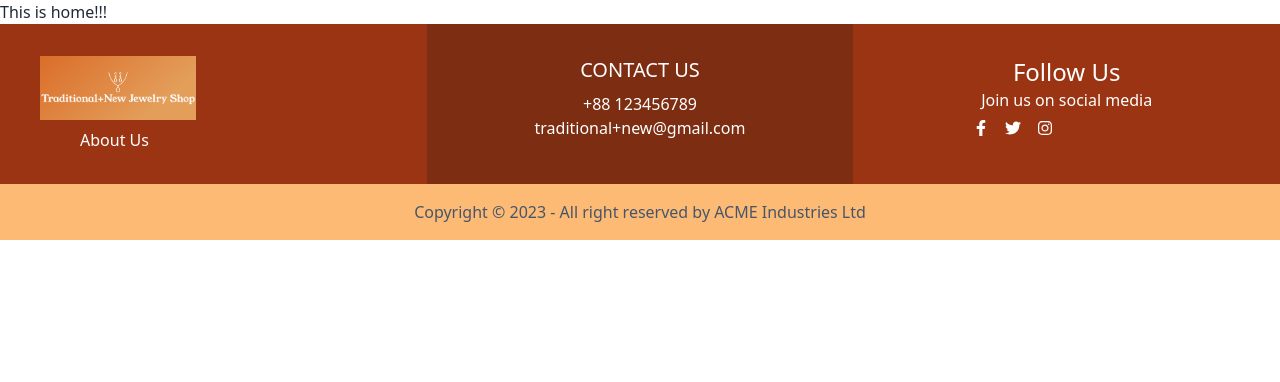
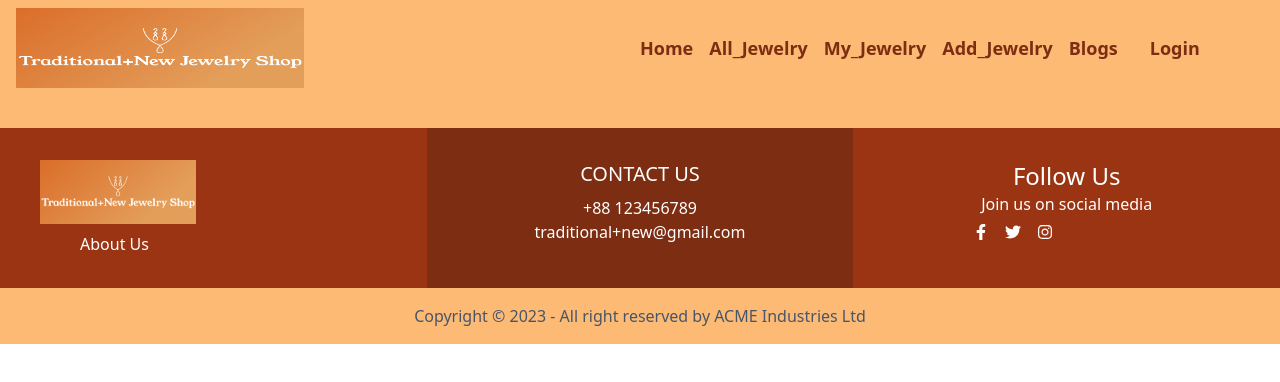
Before and after one commit to Ritupriya-Chowdhury/Jewelry_Shop_Client, a React (Vite) app: page / in a window 1280 px wide. Shown: the top 382 px of the page. Built offline with nearby package versions, Linux system fonts and the light colour scheme.

Commit message:
Header Added

```diff
--- a/src/Components/Layout/Pages/Home/Home/Home.jsx
+++ b/src/Components/Layout/Pages/Home/Home/Home.jsx
@@ -3,7 +3,7 @@
 const Home = () => {
     return (
         <div>
-            This is home!!!
+
         </div>
     );
 };
--- a/src/Components/Layout/Pages/Shear/Footer.jsx
+++ b/src/Components/Layout/Pages/Shear/Footer.jsx
@@ -2,11 +2,11 @@ import { FaFacebookF, FaTwitter, FaInstagram } from 'react-icons/fa';
 import logo from '../../../../assets/cover.png'
 const Footer = () => {
     return (
-        <div className="bg-orange-300 pb-4 ">
+        <div className="bg-orange-300 pb-4 py-32">
             <div className='grid grid-cols-1 md:grid-cols-3 text-white mb-4'>
-                <div className="col bg-orange-800  p-8">
+                <div className="col  bg-orange-800   p-8">
                     <div className='ml-16 md:mx-2'>
-                    <div className='flex  '>
+                    <div className='flex '>
                         <div ><img className=' h-16' src={logo}  alt="" /></div>
 
                     </div>
@@ -38,7 +38,7 @@ const Footer = () => {
                     </div>
                 </div>
             </div>
-            <p className="text-slate-600 text-center">Copyright © 2023 - All right reserved by ACME Industries Ltd</p>
+            <p className="text-slate-600 text-center mx-4">Copyright © 2023 - All right reserved by ACME Industries Ltd</p>
         </div>
     );
 };
--- a/src/Components/Layout/Pages/Shear/Navbar.jsx
+++ b/src/Components/Layout/Pages/Shear/Navbar.jsx
@@ -1,10 +1,81 @@
+import logo from '../../../../assets/cover.png'
+import {Link} from 'react-router-dom'
+const Navbar = () => {
+    return (
+        <>
+             <div>
+            {/*  */}
+            <div className="navbar bg-transparent px-4 py-2 fixed z-10 ">
+                <div className="navbar-start">
+                    <div className="dropdown">
+                        <label tabIndex={0} className="btn btn-ghost lg:hidden">
+                            <svg xmlns="http://www.w3.org/2000/svg" className="h-5 w-5" fill="none" viewBox="0 0 24 24" stroke="currentColor"><path strokeLinecap="round" strokeLinejoin="round" strokeWidth="2" d="M4 6h16M4 12h8m-8 6h16" /></svg>
+                        </label>
+                        <ul tabIndex={0} className="menu menu-sm dropdown-content mt-3 p-2 shadow  bg-orange-300 text-orange-900 font-bold rounded-box w-52 ">
+                            <li>
+                            <Link to='/'>Home</Link>
+                            </li>
+                            <li>
+                            <Link to='/'>All Jewelry</Link>
+                            </li>
+                            <li>
+                            <Link to='/'> My Jewelry</Link>
+                            </li>
+                            <li>
+                            <Link to='/'>Add Jewelry</Link>
+                            </li>
+                            <li>
+                            <Link to='/'> Blogs</Link>
+                            </li>
 
 
-const Navbar = () => {
-    return (
-        <div>
 
+                        </ul>
+                    </div>
+                    <div className='flex'>
+                        <div><img className=' h-20 w-72' src={logo} alt="" /></div>
+
+                    </div>
+                </div>
+                <div className="flex-none">
+                    <div className="dropdown dropdown-end text-orange-900 navbar-center hidden lg:flex">
+
+                        <div className='font-bold text-lg mr-2'>
+                        <Link to='/' className='mr-4'>Home</Link>
+                        <Link to='/' className='mr-4'>All_Jewelry</Link>
+                        <Link to='/' className='mr-4'>My_Jewelry</Link>
+                        <Link to='/' className='mr-4'>Add_Jewelry</Link>
+                        <Link to='/' className='mr-4'>Blogs</Link>
+
+                             </div>
+                    </div>
+
+                    {/* { <div className="dropdown dropdown-end ">
+                        <label tabIndex={0} className="btn btn-ghost btn-circle avatar ml-8 lg:ml-2">
+
+                            <div className="w-10 rounded-full ">
+                                <img src="" />
+                            </div>
+                        </label>
+                        <ul tabIndex={0} className="menu menu-sm dropdown-content mt-3 p-2 shadow bg-base-100 rounded-box w-52">
+                            <li>
+                                <a className="justify-between">
+                                  {user.displayName}
+
+                                </a>
+                            </li>
+                            <Link to='/dashboard' className='ml-3 uppercase'>Dashboard</Link>
+                            <button className='w-16' onClick={handleLogout}>Logout</button>
+                        </ul>
+                    </div> : */}
+                             <div className='font-bold text-lg ml-2 text-orange-900'>Login
+                               </div>
+
+
+                </div>
+            </div>
         </div>
+        </>
     );
 };
 
```
